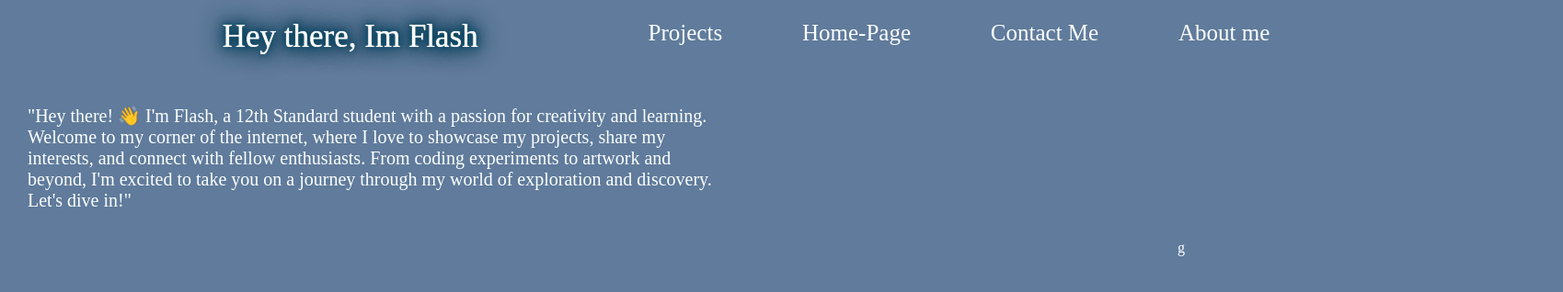
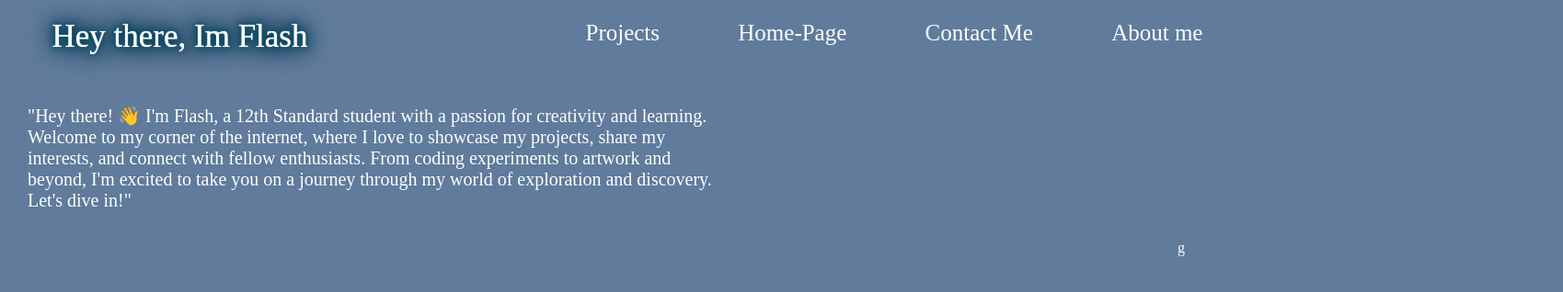
Before and after one commit to Flash-Official/Flash-Official.github.io, a plain HTML site: page index.html in a window 1280 px wide. Shown: the whole page at 92% size, 1699 px wide, since content can reach past the window. Drawn offline with Linux system fonts and the light colour scheme.

Commit message:
checked some stuff off

```diff
--- a/style.css
+++ b/style.css
@@ -8,7 +8,7 @@ body {
     justify-content: center;
     margin-bottom:40px;
     margin-top:20px;
-    width:1691px;
+    width:1350px;
 }
 
 #heading-div{
@@ -62,10 +62,9 @@ body {
 
 .navbar {
     width:50%;
-    float:right;
     display:flex;
-    justify-content: space-evenly;
-    margin-left:100px;
+    justify-content: space-between;
+    margin-left:300px;
 }
 
 .navbar a{
```
Also changed, not shown: index.html (+1 -0 lines).
